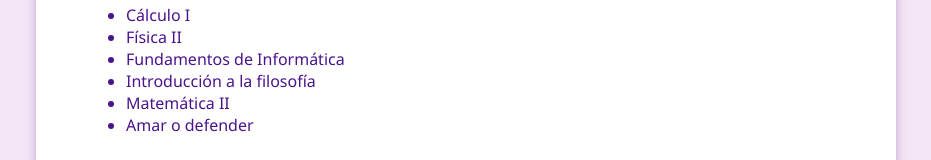
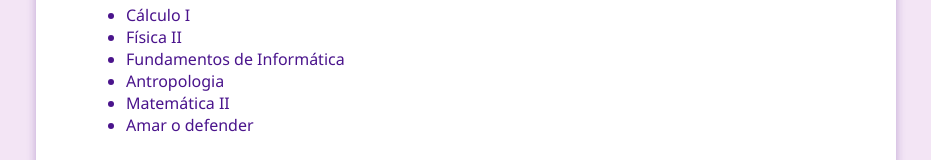
Before and after one commit to Kimberly230705/Kinverli-Masiel-Rodriguez-Escarza, a plain HTML site: page index.html in a window 1280 px wide. Shown: the part 431-591 px from the top of the page, without its empty margins (174-1105 px from the left). Drawn offline with Linux system fonts and the light colour scheme.

Commit message:
Update index.html

```diff
--- a/index.html
+++ b/index.html
@@ -65,7 +65,7 @@
       <li>Cálculo I</li>
       <li>Física II</li>
       <li>Fundamentos de Informática</li>
-      <li>Introducción a la filosofía</li>
+      <li>Antropologia</li>
       <li>Matemática II</li>
       <li>Amar o defender</li>
     </ul>
```
